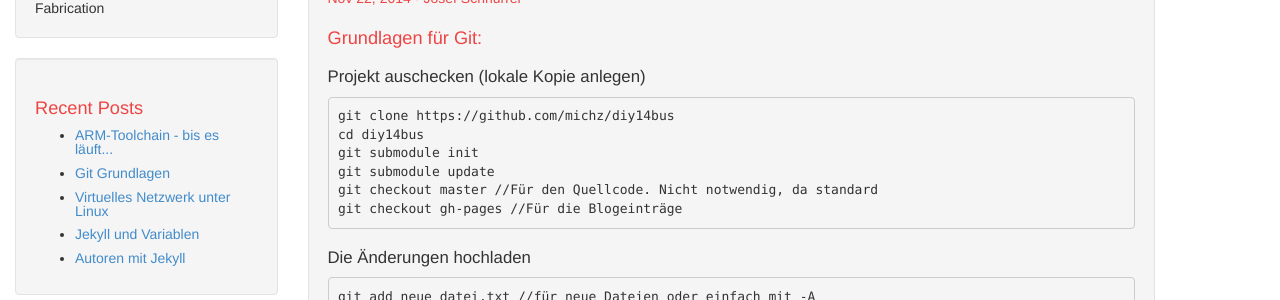
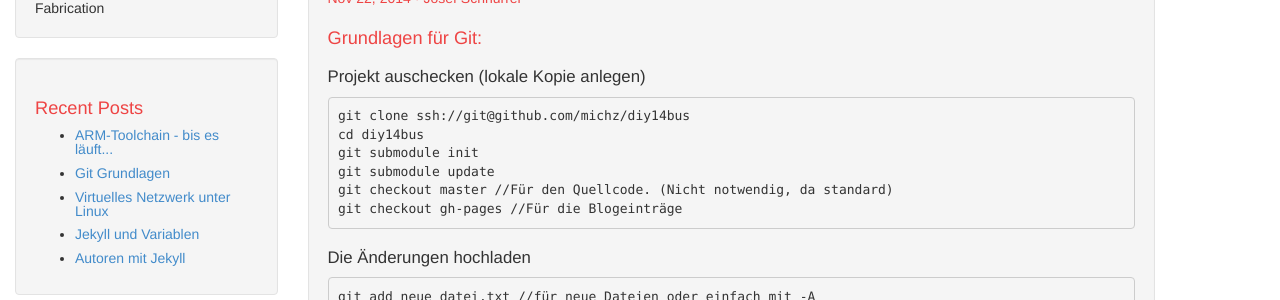
Before and after one commit to michz/diy14bus, a Jekyll site: the page built from _posts/2014-11-22-Git-Grundlagen.markdown, in a window 1280 px wide and 928 px high. Shown: the part 142-442 px from the top of the window. Built offline with Jekyll 4.4.1, drawn with Linux system fonts in a browser that asks for light colours; Markdown is read by kramdown in place of the engine named in the settings.

Commit message:
https -> ssh

```diff
--- a/_posts/2014-11-22-Arm-Toolchain.markdown
+++ b/_posts/2014-11-22-Arm-Toolchain.markdown
@@ -62,7 +62,7 @@ Hier den Rechner neu starten, damit die Änderung für $PATH übernommen wird.
 ## 4. Das Projekt auschecken
 Siehe Post zu Git-Grundlagen
 
-    git clone https://github.com/michz/diy14bus
+    git clone ssh://git@github.com/michz/diy14bus
     cd diy14bus
     git submodule init
     git submodule update
--- a/_posts/2014-11-22-Git-Grundlagen.markdown
+++ b/_posts/2014-11-22-Git-Grundlagen.markdown
@@ -11,11 +11,11 @@ author: jschnurrer
 
 ## Projekt auschecken (lokale Kopie anlegen)
 
-    git clone https://github.com/michz/diy14bus
+    git clone ssh://git@github.com/michz/diy14bus
     cd diy14bus
     git submodule init
     git submodule update
-    git checkout master //Für den Quellcode. Nicht notwendig, da standard
+    git checkout master //Für den Quellcode. (Nicht notwendig, da standard)
     git checkout gh-pages //Für die Blogeinträge
 
 ## Die Änderungen hochladen
```
